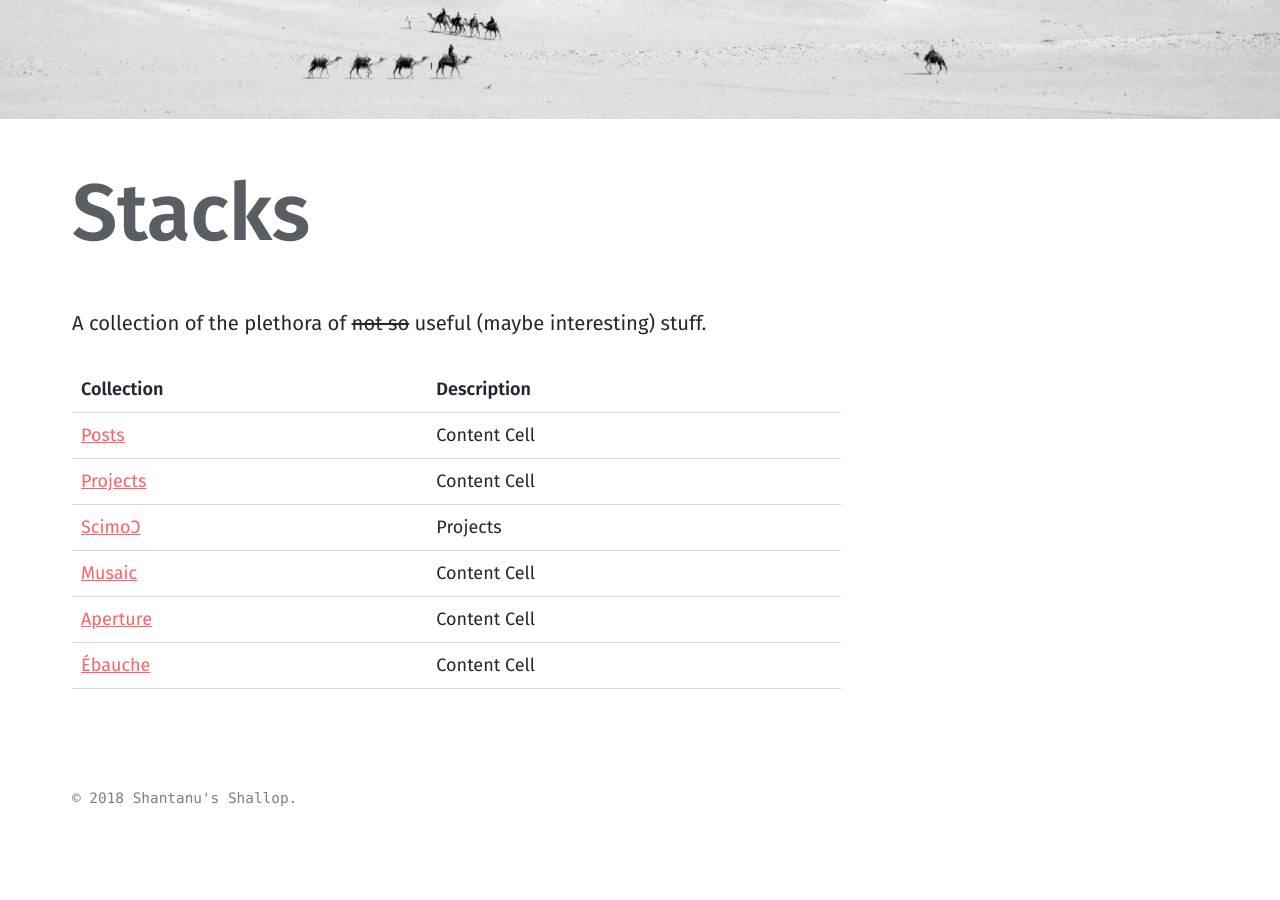
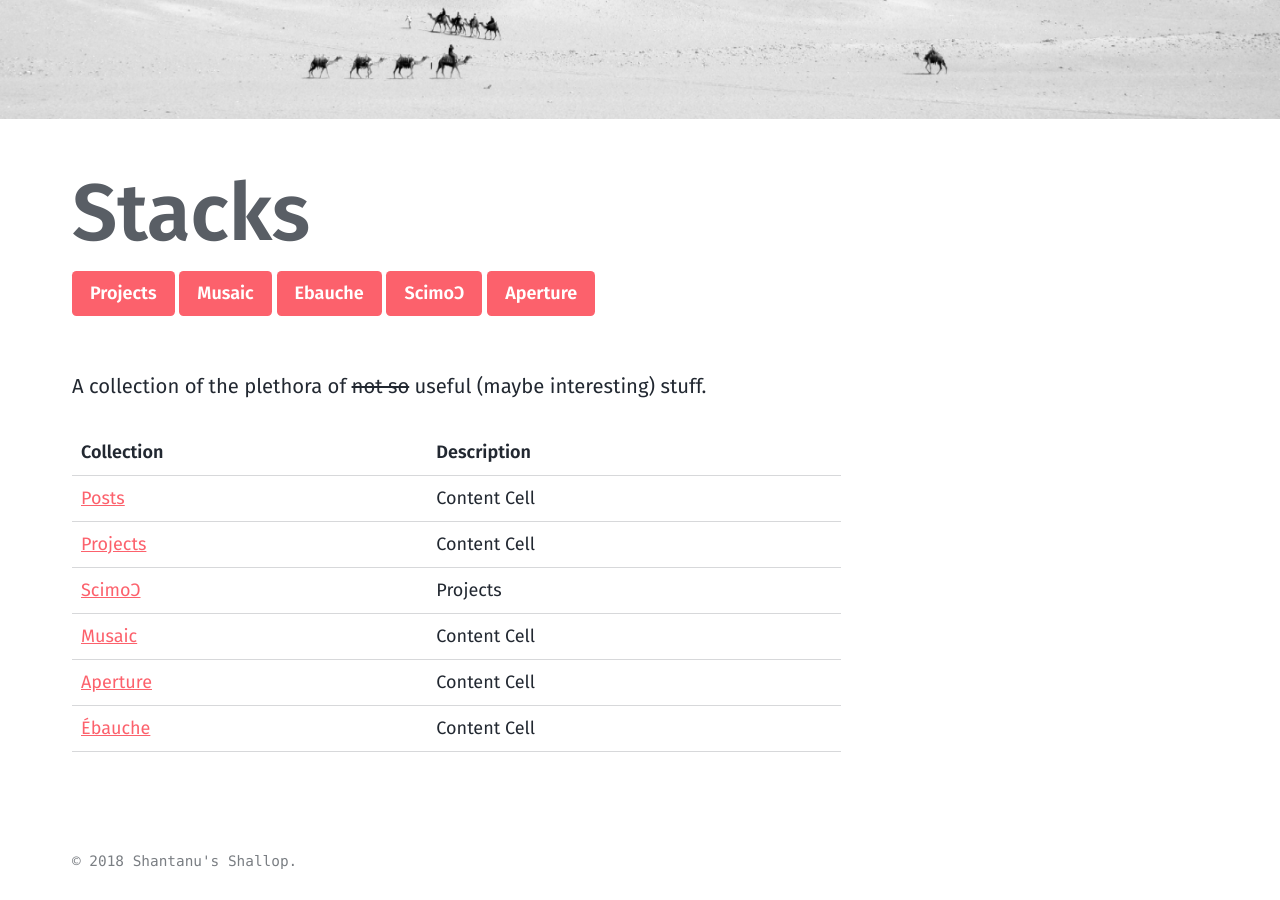
Before and after one commit to asifsadek/8hantanu.github.io, a Jekyll site: the page built from stacks.md, in a window 1280 px wide and 900 px high, scrolled down 574 px. Built offline with Jekyll 4.4.1, drawn with Linux system fonts in a browser that asks for light colours; before the commit the page ends 1411 px from its top, so only the background shows below that.

Commit message:
Added buttons

```diff
--- a/index.html
+++ b/index.html
@@ -10,5 +10,9 @@ introduction: |
   Come back later!
 actions:
   - label: "About Me"
-    url: "/about.html"
+    url: "/about"
+  - label: "Stacks"
+    url: "/stacks"
+  - label: "Archives"
+    url: "/categories"
 ---
--- a/stacks.md
+++ b/stacks.md
@@ -3,6 +3,17 @@ title: Stacks
 layout: page
 image:
   path: /assets/images/covers/stacks.jpg
+actions:
+  - label: "Projects"
+    url: "/projects"
+  - label: "Musaic"
+    url: "/musaic"
+  - label: "Ebauche"
+    url: "/ebauche"
+  - label: "ScimoƆ"
+    url: "/scimoc"
+  - label: "Aperture"
+    url: "/aperture"
 ---
 
 A collection of the plethora of ~~not so~~ useful (maybe interesting) stuff.
```
Also changed, not shown: categories.md (+5 -0 lines).
